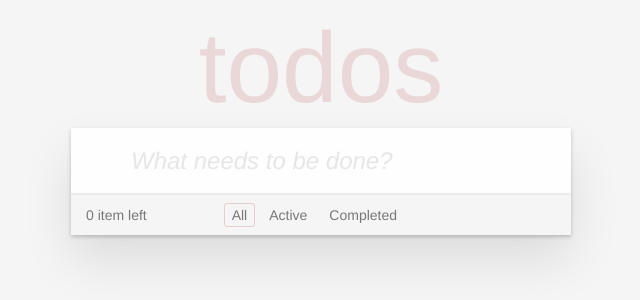
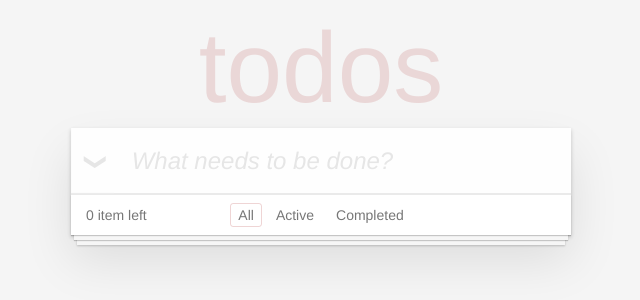
Before and after one commit to psalmeight/ts-todomvc, a React (Create React App) app: page / in a window 1280 px wide. Shown: the top 300 px of the page, without its empty margins (319-959 px from the left). Built offline with nearby package versions, Linux system fonts and the light colour scheme.

Commit message:
css updates

```diff
--- a/src/components/TodoSection.tsx
+++ b/src/components/TodoSection.tsx
@@ -146,14 +146,19 @@ function TodoSection() {
 
   return (
     <div className="todo-container">
+      <div>
+        <div className="todo-input">
+          <div className="toggle-icon">❯</div>
+
           <input
             name={"todo-input"}
-        className="todo-input"
             placeholder="What needs to be done?"
             onChange={changeValue}
             onKeyUp={(e) => onEnter(e)}
             value={state.currentText}
           />
+        </div>
+      </div>
 
       {/* List of todo section */}
       {todoList ? todoList.filter(applyFilter).map(renderTodo) : null}
--- a/src/index.css
+++ b/src/index.css
@@ -55,7 +55,7 @@ h1 {
 .todo-container input {
   border: none;
   width: 100%;
-  padding: 16px 16px 17px 60px;
+  padding: 16px 16px 17px 18px;
   background-color: rgb(254 254 254);
   font-size: 24px;
   font-weight: 100;
@@ -67,7 +67,7 @@ h1 {
   line-height: 1.4em;
 
   box-sizing: border-box;
-  box-shadow: inset 0 -2px 1px rgb(0 0 0 / 8%);
+  box-shadow: inset 0 -2px 0px rgb(0 0 0 / 8%);
 }
 
 .todo-container input::placeholder {
@@ -78,6 +78,23 @@ h1 {
 
 .todo-container input:focus {
   outline-width: 0;
+}
+
+.todo-input {
+  display: flex;
+  background-color: rgb(254 254 254);
+  box-shadow: inset 0 -2px 1px rgb(0 0 0 / 8%);
+  justify-content: center;
+  align-items: center;
+}
+
+.toggle-icon {
+  width: 47px;
+  height: 34px;
+  font-size: 22px;
+  -webkit-transform: rotate(90deg);
+  color: #e6e6e6;
+  margin-top: 1px;
 }
 
 .todo-row {
@@ -101,7 +118,7 @@ h1 {
 
 .todo-row-text {
   word-break: break-all;
-  padding: 15px 15px 15px 60px;
+  padding: 15px 15px 15px 7px;
   display: block;
   line-height: 1.2;
   transition: color 0.4s;
@@ -124,18 +141,24 @@ h1 {
   width: 100%;
   height: 40px;
 
+  background: white;
   font-weight: 100 !important;
   -webkit-text-rendering: optimizeLegibility;
   -moz-text-rendering: optimizeLegibility;
   text-rendering: optimizeLegibility;
   -webkit-font-smoothing: antialiased;
   margin: 0px;
+
+  box-shadow: 0 1px 1px rgb(0 0 0 / 20%), 0 8px 0 -3px #f6f6f6,
+    0 9px 1px -3px rgb(0 0 0 / 20%), 0 16px 0 -6px #f6f6f6,
+    0 17px 2px -6px rgb(0 0 0 / 20%);
 }
 
 .round {
   display: flex;
-  justify-content: center;
   align-items: center;
+  padding-left: 7px;
+  margin-right: 7px;
 }
 
 .round label {
@@ -212,6 +235,7 @@ h1 {
   align-items: center;
   text-align: left;
   padding-left: 15px;
+  margin-right: 10px;
 }
 
 .todo-footer-center {
```
Lines whose indentation alone changed are shown as unchanged.
